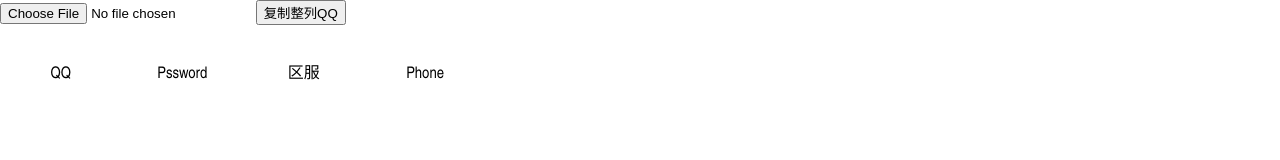
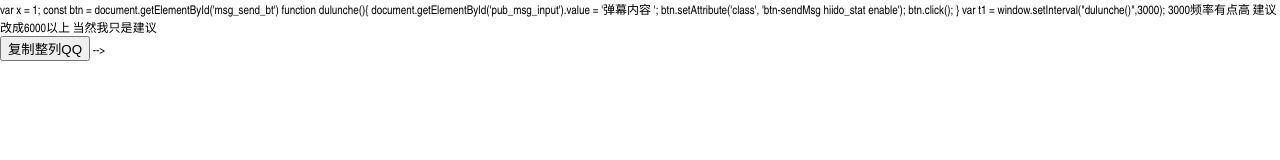
Before and after one commit to doger2498/doger2498.github.io, a website: page index.html in a window 1280 px wide. Drawn offline with Linux system fonts and the light colour scheme.

Commit message:
Update index.html

```diff
--- a/index.html
+++ b/index.html
@@ -101,7 +101,17 @@
 </head>
 <body>
 	<div>
-		<!-- <a href="#" class="myButton">选择文件</a> -->
+		var x = 1;
+const btn = document.getElementById('msg_send_bt')
+function dulunche(){
+document.getElementById('pub_msg_input').value = '弹幕内容 ';
+  btn.setAttribute('class', 'btn-sendMsg hiido_stat enable');
+  btn.click();
+}
+var t1 = window.setInterval("dulunche()",3000);
+
+3000频率有点高 建议改成6000以上 当然我只是建议
+		<!--
 		<input type="file" id="files" class="txt" charset = "utf-8" />
 		<ul class="hes">
 			<li>QQ</li>
@@ -119,6 +129,7 @@
 		</div>
 		<button class="btn">复制整列QQ</button>
 		<div class="qq"></div>
+		-->
 	</div>
 </body>
 <script type="text/javascript">
```
